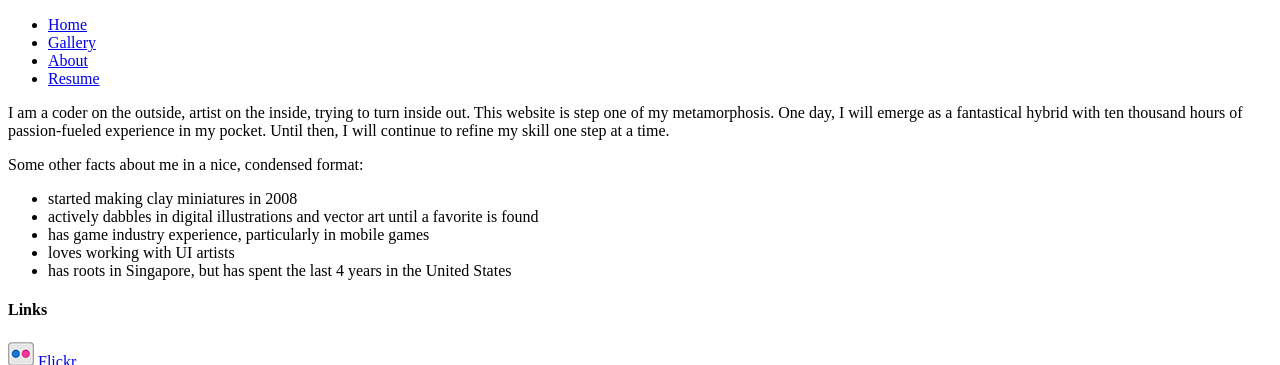
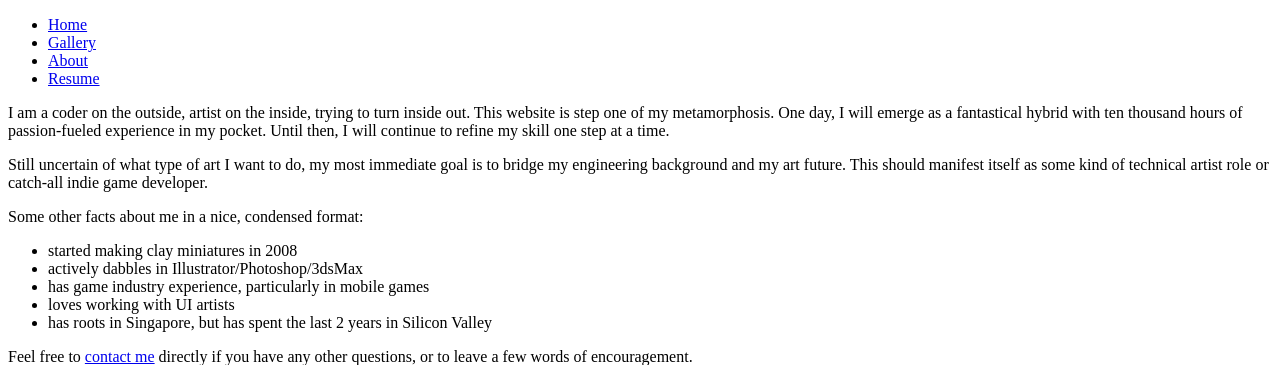
Before and after one commit to PlumpMath/fu-er.com, a plain HTML site: page about/index.html in a window 1280 px wide. Shown: the top 365 px of the page. Drawn offline with Linux system fonts and the light colour scheme.

Commit message:
Updated about description

```diff
--- a/about/index.html
+++ b/about/index.html
@@ -28,15 +28,21 @@
         I am a coder on the outside, artist on the inside, trying to turn inside out. This website is step one of my metamorphosis. One day, I will emerge as a fantastical hybrid with ten thousand hours of passion-fueled experience in my pocket. Until then, I will continue to refine my skill one step at a time.
         </p>
         <p>
+        Still uncertain of what type of art I want to do, my most immediate goal is to bridge my engineering background and my art future. This should manifest itself as some kind of technical artist role or catch-all indie game developer.
+        </p>
+        <p>
         Some other facts about me in a nice, condensed format:
         </p>
         <ul>
           <li>started making clay miniatures in 2008</li>
-          <li>actively dabbles in digital illustrations and vector art until a favorite is found</li>
+          <li>actively dabbles in Illustrator/Photoshop/3dsMax</li>
           <li>has game industry experience, particularly in mobile games</li>
           <li>loves working with UI artists</li>
-          <li>has roots in Singapore, but has spent the last 4 years in the United States</li>
+          <li>has roots in Singapore, but has spent the last 2 years in Silicon Valley</li>
         </ul>
+        <p>
+        Feel free to <a href="mailto:contact@fu-er.com">contact me</a> directly if you have any other questions, or to leave a few words of encouragement.
+        </p>
       </div>
 
       <div class="side_bar">
```
Also changed, not shown: gallery/raster/20130503_dragonbear/01.png (renamed from gallery/raster/20130511_dragonbear/01.png), gallery/raster/20130503_dragonbear/02.png (renamed from gallery/raster/20130511_dragonbear/02.png), gallery/raster/20130503_dragonbear/description.txt (renamed from gallery/raster/20130511_dragonbear/description.txt), gallery/raster/20130503_dragonbear/preview.png (renamed from gallery/raster/20130511_dragonbear/preview.png), gallery/raster/20130503_dragonbear/thumb.png (renamed from gallery/raster/20130511_dragonbear/thumb.png).
